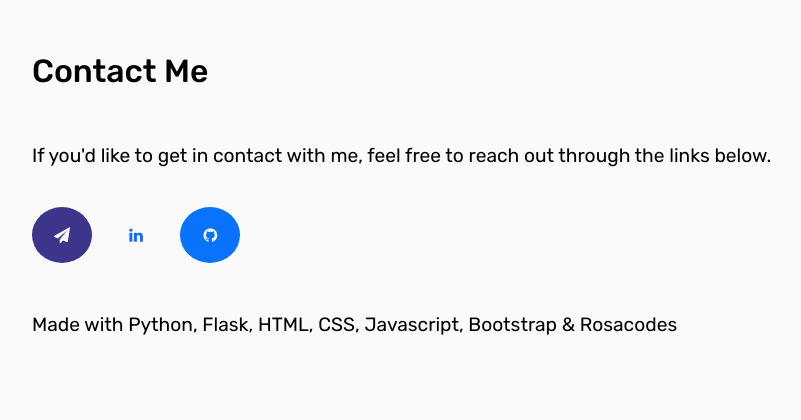
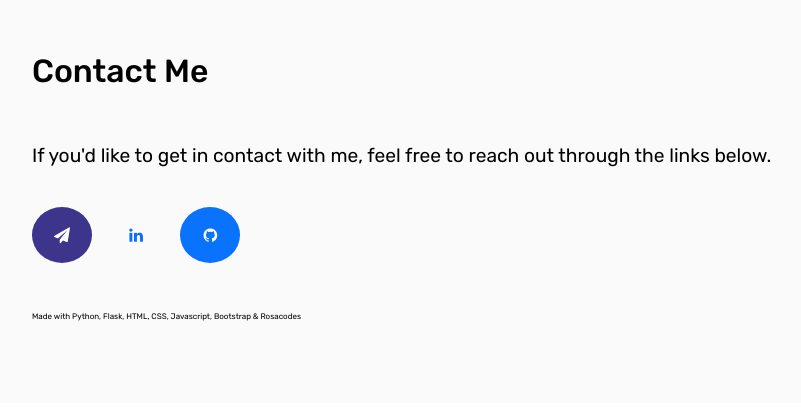
Before and after one commit to brianfrechette3/personal_site, a Flask app: page / in a window 1280 px wide. Shown: the part 2305-2725 px from the top of the page, without its empty margins (114-915 px from the left). After the commit the page ends 2626 px from the top, so only its background shows below. Run offline with Flask 3, Linux system fonts and the light colour scheme; some libraries are stand-ins or nearby versions.

Commit message:
decreased font for made with section

```diff
--- a/templates/index.html
+++ b/templates/index.html
@@ -271,7 +271,7 @@
 
       <br> <br> <br>
 
-      <p>Made with Python, Flask, HTML, CSS, Javascript, Bootstrap & Rosacodes</p>
+      <p style="font-size: 8px;">Made with Python, Flask, HTML, CSS, Javascript, Bootstrap & Rosacodes</p>
 </div>
 <script src="{{ url_for('static', filename='index.js') }}" charset="utf-8"></script>
 
```
